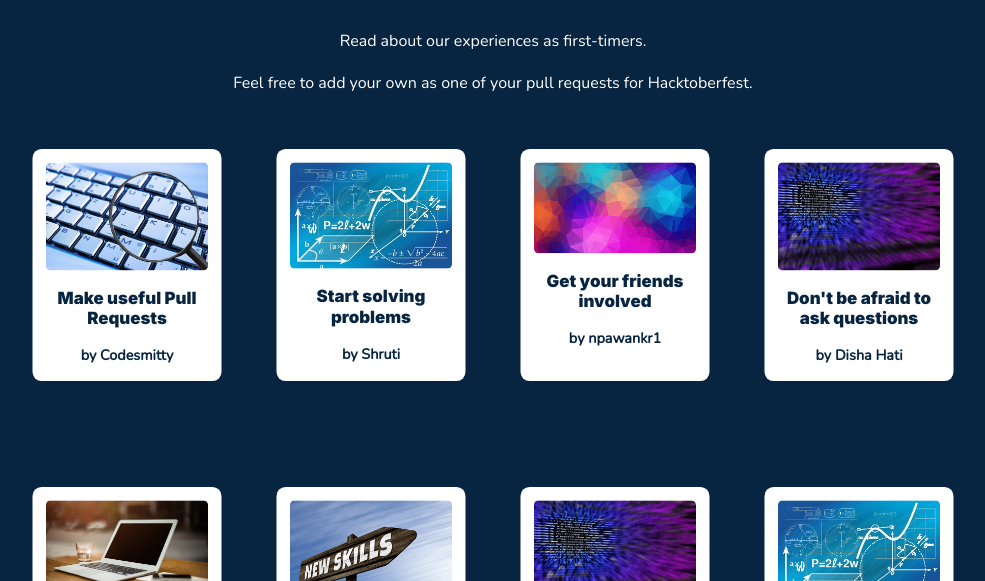
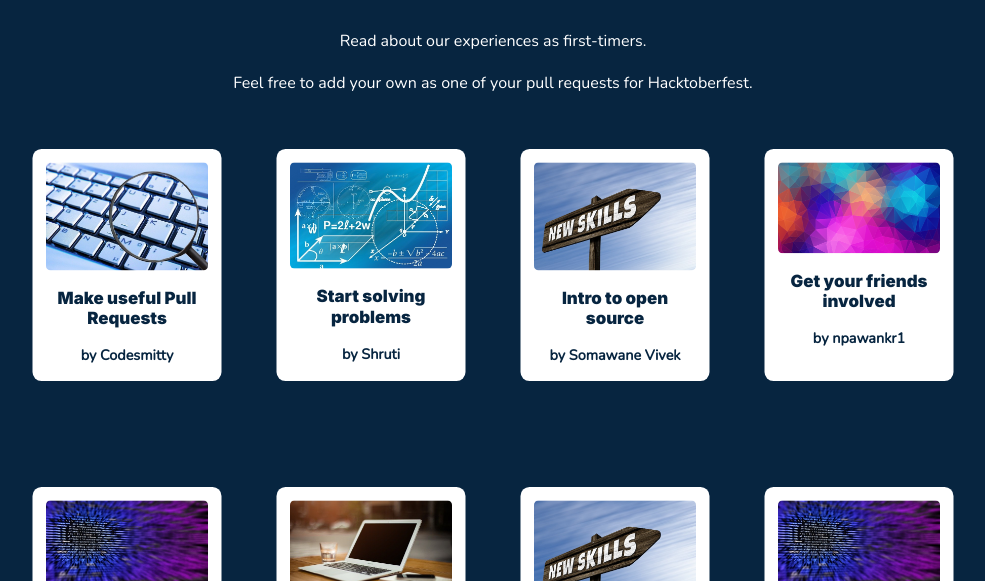
Before and after one commit to EmmaDawsonDev/guide-to-HF, a plain HTML site: page index.html in a window 1280 px wide. Shown: the part 672-1253 px from the top of the page, without its empty margins (147-1132 px from the left). Drawn offline with nearby package versions, Linux system fonts and the light colour scheme.

Commit message:
card added

```diff
--- a/index.html
+++ b/index.html
@@ -64,6 +64,14 @@
                             <img src="./img/card-img/geometry-1044090_640.jpg" alt="placeholder" />
                             <h3 class="title">Start solving problems</h3>
                             <p class="description">by Shruti</p>
+                        </a>
+                    </div>
+
+                    <div class="card">
+                        <a href="./experiences/sonawane-vivek.html">
+                            <img src="./img/card-img/traffic-sign-809006_640.jpg" alt="placeholder" />
+                            <h3 class="title">Intro to open source</h3>
+                            <p class="description">by Somawane Vivek</p>
                         </a>
                     </div>
 
```
